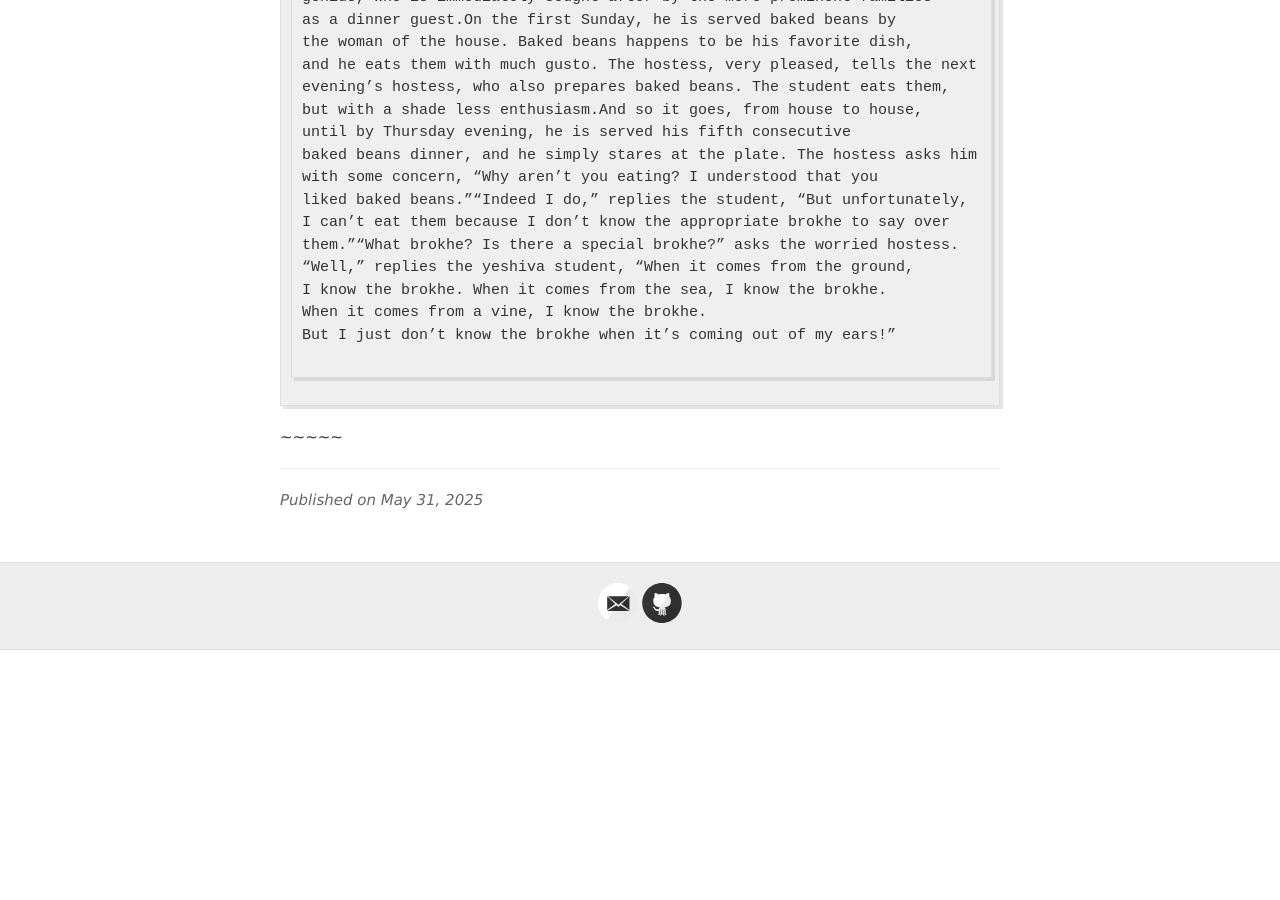
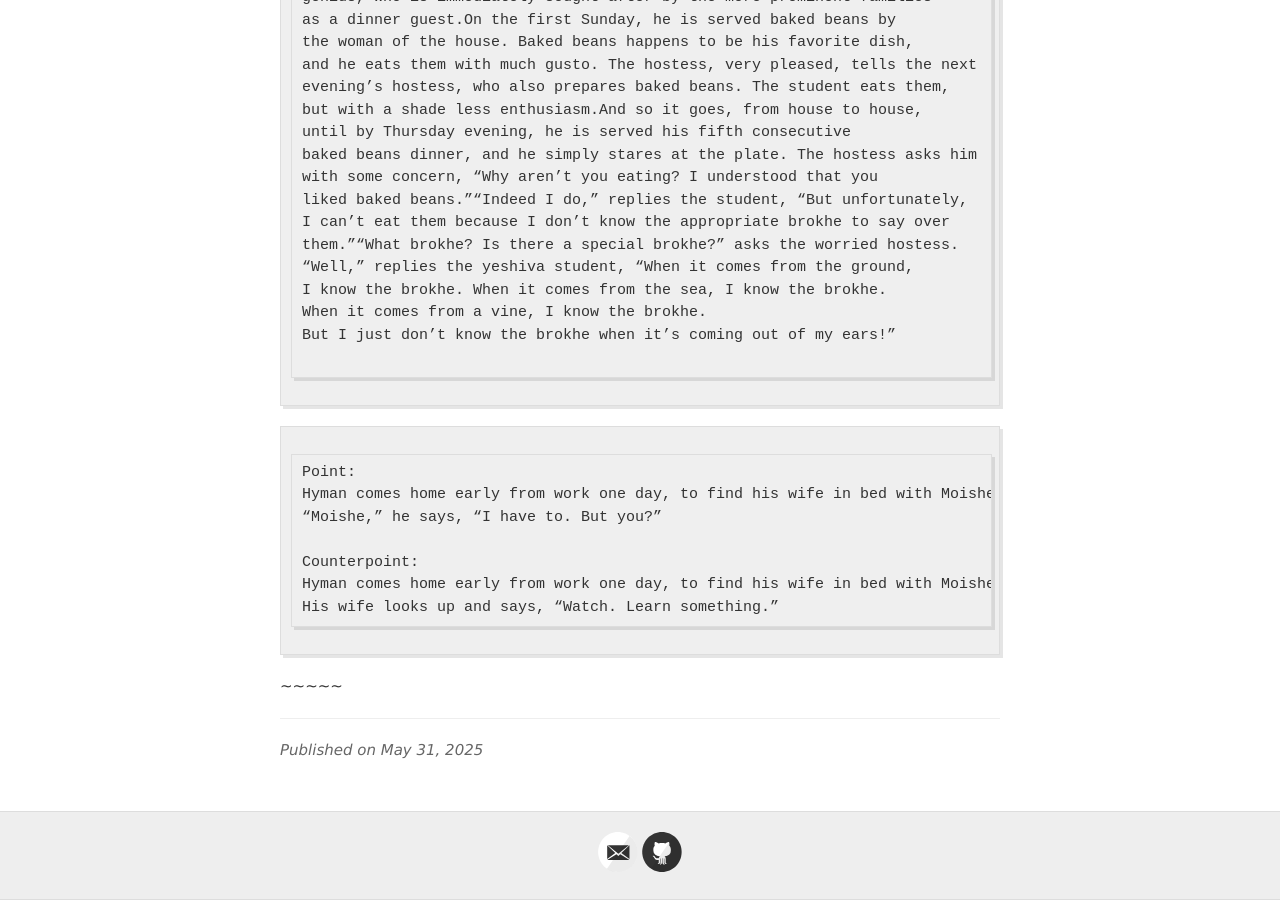
Before and after one commit to jvmallow/jvmallow.github.io, a Jekyll site: the page built from _posts/2025-05-31-Jewish_Humor.md, in a window 1280 px wide and 900 px high, scrolled down 22879 px. Built offline with Jekyll 4.4.1, drawn with Linux system fonts in a browser that asks for light colours; a script that is not in the unit is left out; before the commit the page ends 23529 px from its top, so only the background shows below that.

Commit message:
Update 2025-05-31-Jewish_Humor.md

```diff
--- a/_posts/2025-05-31-Jewish_Humor.md
+++ b/_posts/2025-05-31-Jewish_Humor.md
@@ -924,3 +924,12 @@ But I just don’t know the brokhe when it’s coming out of my ears!”
 
 ~~~~~
 ~~~~~
+Point:
+Hyman comes home early from work one day, to find his wife in bed with Moishe, his best friend.
+“Moishe,” he says, “I have to. But you?”
+
+Counterpoint:
+Hyman comes home early from work one day, to find his wife in bed with Moishe, his best friend.
+His wife looks up and says, “Watch. Learn something.”
+~~~~~
+~~~~~
```
